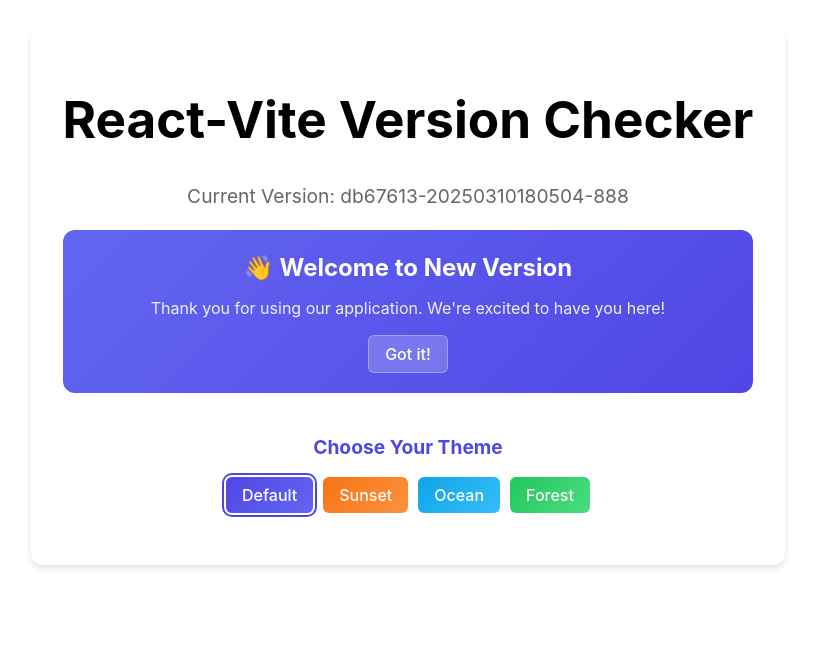
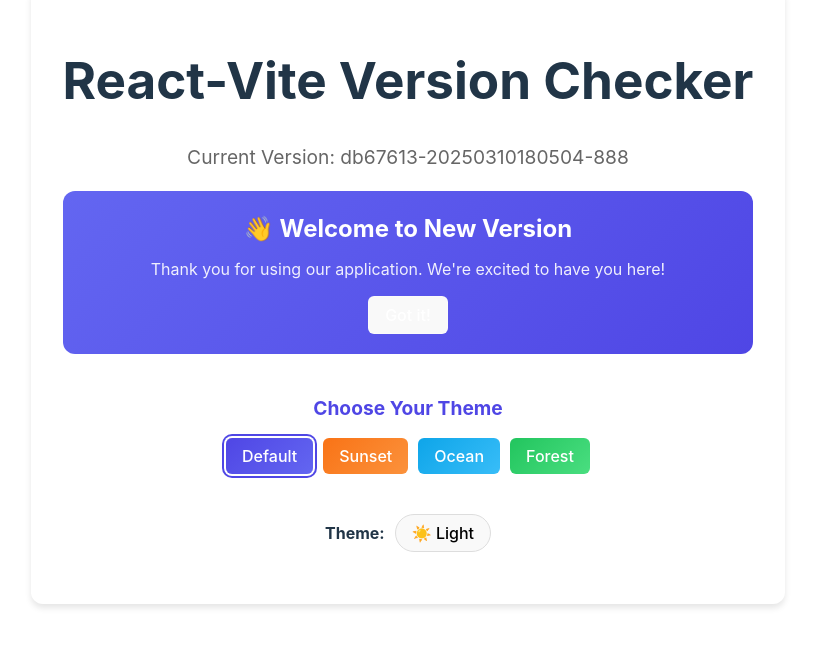
Before and after one commit to PankajBaliyan/react-vite-version-check, a React (Vite) app: page / in a window 1280 px wide. Shown: the part 137-784 px from the top of the page, without its empty margins (232-1047 px from the left). Built offline with nearby package versions, Linux system fonts and the light colour scheme.

Commit message:
add theme switcher

```diff
--- a/src/App.jsx
+++ b/src/App.jsx
@@ -3,6 +3,7 @@
 import UpdateNotification from "./components/UpdateNotification";
 import WelcomeMessage from "./components/WelcomeMessage";
 import ColorTheme from "./components/ColorTheme";
+import ThemeSwitcher from "./components/ThemeSwitcher";
 
 // 0 -> Send update notification
 // 1 -> Auto hard reload
@@ -69,6 +70,7 @@
             </p>
             {<WelcomeMessage />}
             {<ColorTheme />}
+            {<ThemeSwitcher />}
           </>
         )}
       </div>
```
